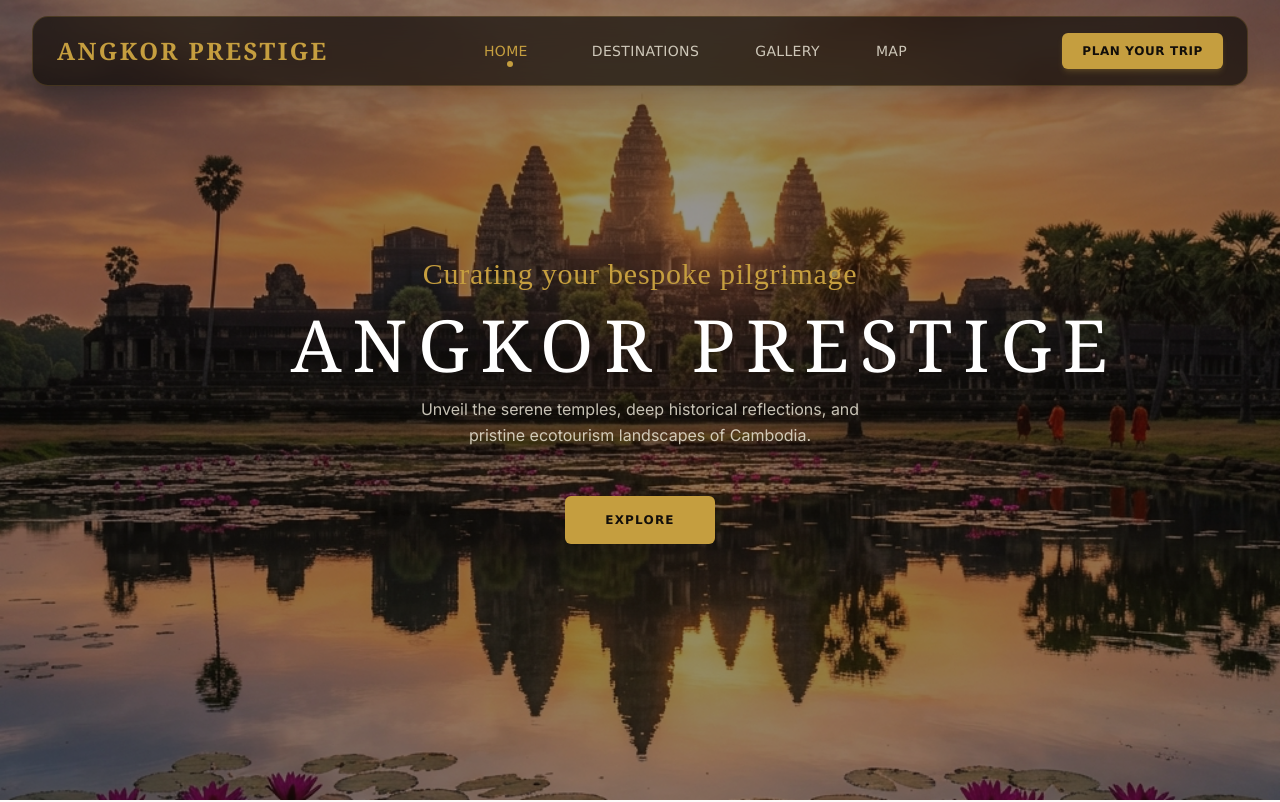
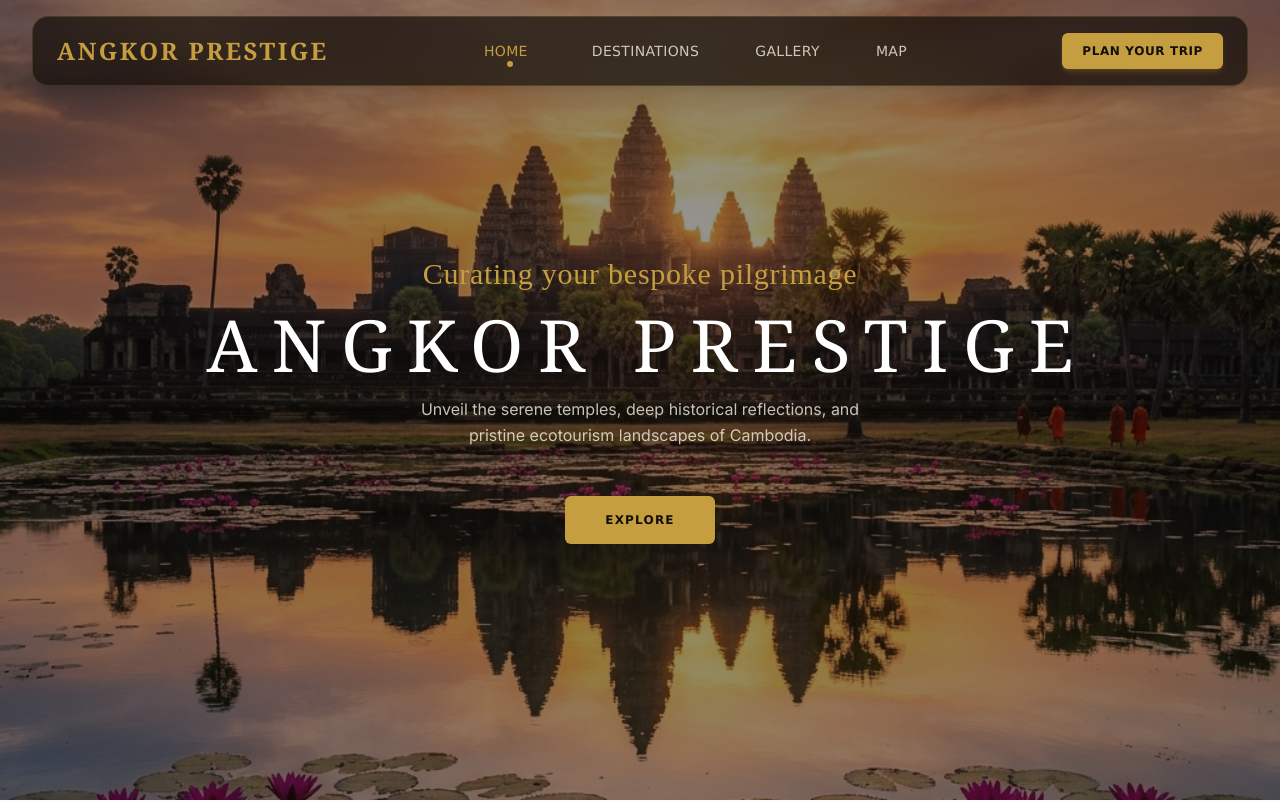
Before and after one commit to Pisethloka/Tourism, a React (Vite) app: page / in a window 1280 px wide. Shown: the top 802 px of the page. Built offline with nearby package versions, Linux system fonts and the light colour scheme; a web font is replaced by a local one.

Commit message:
Widen hero container and offset letter-spacing with negative margin for perfect visual centering

```diff
--- a/src/pages/Home.jsx
+++ b/src/pages/Home.jsx
@@ -41,11 +41,11 @@ export const Home = ({ setActiveTab }) => {
       <section className="relative h-screen flex items-center justify-center overflow-hidden">
         <img src={heroAngkor} className="absolute inset-0 w-full h-full object-cover" alt="Angkor" />
         <div className="absolute inset-0 bg-brand-dark/45" />
-        <div className="relative z-10 text-center space-y-4 max-w-3xl px-6">
+        <div className="relative z-10 text-center space-y-4 max-w-6xl px-6">
           <span className="font-handwritten text-brand-gold text-3xl tracking-wide block">
             Curating your bespoke pilgrimage
           </span>
-          <h1 className="font-cormorant text-3xl sm:text-5xl md:text-7xl text-white font-light uppercase animate-fade-in" style={{ whiteSpace: 'nowrap', letterSpacing: '0.15em', textIndent: '0.15em' }}>
+          <h1 className="font-cormorant text-3xl sm:text-5xl md:text-7xl text-white font-light uppercase animate-fade-in" style={{ whiteSpace: 'nowrap', letterSpacing: '0.2em', marginRight: '-0.2em' }}>
             ANGKOR PRESTIGE
           </h1>
           <p className="font-inter text-base text-brand-cream-dark/80 max-w-md mx-auto leading-relaxed">
```
